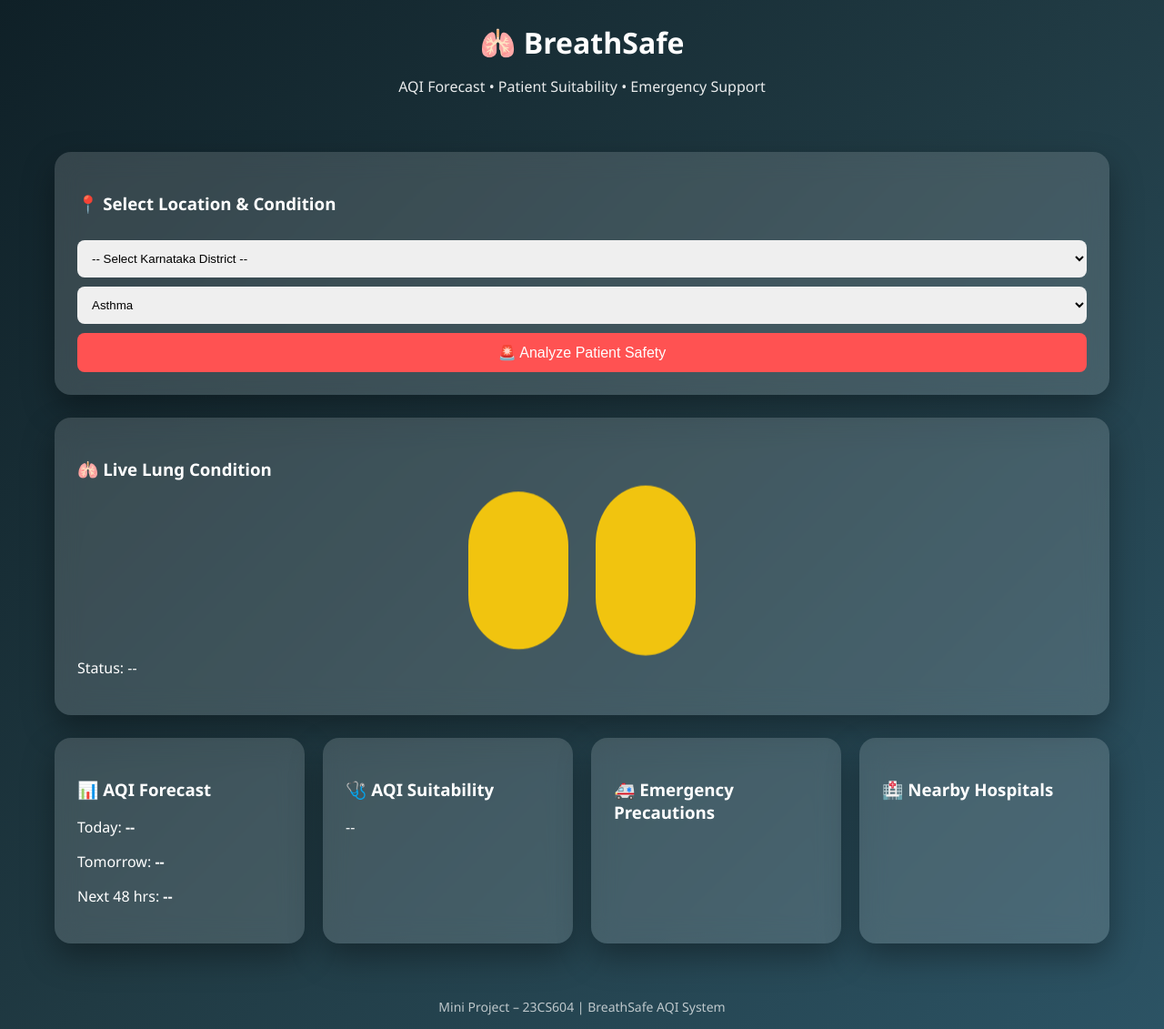
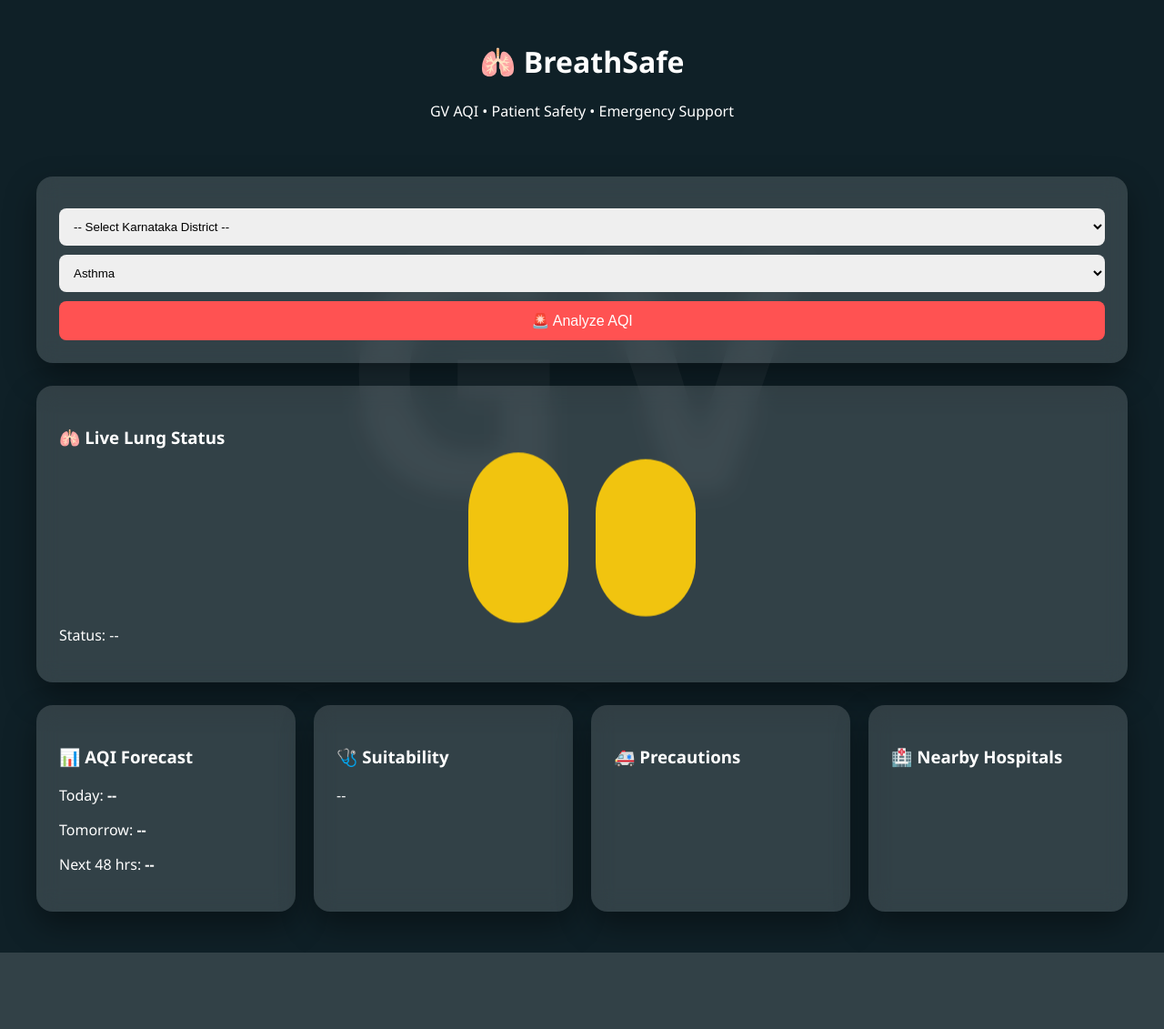
Before and after one commit to GowthamVeeraiah/Mini-Project-AQI, a Flask app: page / in a window 1280 px wide. Shown: the whole page at 91% size. After the commit the page ends 1047 px from the top, so only its background shows below. Run offline with Flask 3, Linux system fonts and the light colour scheme.

Commit message:
Update title and improve styling in index.html

```diff
--- a/templates/index.html
+++ b/templates/index.html
@@ -2,25 +2,36 @@
 <html lang="en">
 <head>
 <meta charset="UTF-8">
-<title>BreathSafe – AQI Patient Safety System</title>
+<title>BreathSafe – GV AQI System</title>
 
 <style>
-/* ===== BASE ===== */
-*{box-sizing:border-box}
+/* ===== GV BACKGROUND ===== */
 body{
     margin:0;
     font-family:"Segoe UI",sans-serif;
-    background:linear-gradient(135deg,#0f2027,#203a43,#2c5364);
+    background:#0f2027;
     color:white;
+    position:relative;
+    overflow-x:hidden;
 }
+body::before{
+    content:"GV";
+    position:fixed;
+    top:50%;
+    left:50%;
+    transform:translate(-50%,-50%);
+    font-size:28vw;
+    font-weight:900;
+    color:rgba(255,255,255,0.05);
+    z-index:-1;
+    letter-spacing:20px;
+}
+
+/* ===== LAYOUT ===== */
 header{
     text-align:center;
     padding:25px;
 }
-header h1{margin:0}
-header p{opacity:0.9}
-
-/* ===== LAYOUT ===== */
 .container{
     max-width:1200px;
     margin:auto;
@@ -28,17 +39,18 @@ header p{opacity:0.9}
 }
 .card{
     background:rgba(255,255,255,0.15);
-    backdrop-filter:blur(14px);
+    backdrop-filter:blur(12px);
     border-radius:18px;
     padding:25px;
     margin-bottom:25px;
-    box-shadow:0 15px 35px rgba(0,0,0,0.35);
+    box-shadow:0 15px 35px rgba(0,0,0,0.4);
 }
 .grid{
     display:grid;
     grid-template-columns:repeat(auto-fit,minmax(260px,1fr));
     gap:20px;
 }
+
 select,button{
     width:100%;
     padding:12px;
@@ -52,21 +64,19 @@ button{
     font-size:16px;
     cursor:pointer;
 }
-button:hover{opacity:0.9}
 
 /* ===== LUNGS ===== */
 .lungs{
     display:flex;
     justify-content:center;
     gap:30px;
-    margin:15px 0;
 }
 .lung{
     width:110px;
     height:160px;
     border-radius:60px;
     background:#f1c40f;
-    animation:breath 3s infinite ease-in-out;
+    animation:breath 3s infinite;
 }
 .lung.right{animation-delay:1.5s}
 
@@ -79,28 +89,17 @@ button:hover{opacity:0.9}
 .moderate{background:#f1c40f!important}
 .poor{
     background:#e74c3c!important;
-    animation:shake 0.5s infinite;
+    animation:shake .5s infinite;
 }
 @keyframes shake{
     0%{transform:translateX(0)}
-    25%{transform:translateX(-4px)}
-    50%{transform:translateX(4px)}
-    75%{transform:translateX(-4px)}
+    50%{transform:translateX(5px)}
     100%{transform:translateX(0)}
 }
 
-/* ===== LISTS ===== */
 ul{padding-left:18px}
-li{margin-bottom:8px}
-small{opacity:0.85}
-
-/* ===== FOOTER ===== */
-footer{
-    text-align:center;
-    padding:15px;
-    opacity:0.7;
-    font-size:14px;
-}
+li{margin-bottom:10px}
+small{opacity:.85}
 </style>
 </head>
 
@@ -108,25 +107,22 @@ footer{
 
 <header>
 <h1>🫁 BreathSafe</h1>
-<p>AQI Forecast • Patient Suitability • Emergency Support</p>
+<p>GV AQI • Patient Safety • Emergency Support</p>
 </header>
 
 <div class="container">
 
-<!-- INPUT CARD -->
 <div class="card">
-<h3>📍 Select Location & Condition</h3>
-
 <select id="city">
 <option value="">-- Select Karnataka District --</option>
 <script>
 [
-"Bagalkote","Ballari","Belagavi","Bengaluru Rural","Bengaluru Urban",
-"Bidar","Chamarajanagar","Chikkaballapura","Chikkamagaluru",
-"Chitradurga","Dakshina Kannada","Davanagere","Dharwad","Gadag",
-"Hassan","Haveri","Kalaburagi","Kodagu","Kolar","Koppal","Mandya",
-"Mysuru","Raichur","Ramanagara","Shivamogga","Tumakuru","Udupi",
-"Uttara Kannada","Vijayanagara","Vijayapura","Yadgir"
+"Bagalkote","Ballari","Belagavi","Bengaluru Rural","Bengaluru Urban","Bidar",
+"Chamarajanagar","Chikkaballapura","Chikkamagaluru","Chitradurga",
+"Dakshina Kannada","Davanagere","Dharwad","Gadag","Hassan","Haveri",
+"Kalaburagi","Kodagu","Kolar","Koppal","Mandya","Mysuru","Raichur",
+"Ramanagara","Shivamogga","Tumakuru","Udupi","Uttara Kannada",
+"Vijayanagara","Vijayapura","Yadgir"
 ].forEach(d=>document.write(`<option>${d}</option>`));
 </script>
 </select>
@@ -138,12 +134,11 @@ footer{
 <option>Allergic Rhinitis</option>
 </select>
 
-<button onclick="analyze()">🚨 Analyze Patient Safety</button>
+<button onclick="analyze()">🚨 Analyze AQI</button>
 </div>
 
-<!-- LUNG STATUS -->
 <div class="card">
-<h3>🫁 Live Lung Condition</h3>
+<h3>🫁 Live Lung Status</h3>
 <div class="lungs">
 <div class="lung" id="lungL"></div>
 <div class="lung right" id="lungR"></div>
@@ -151,7 +146,6 @@ footer{
 <p id="statusText">Status: --</p>
 </div>
 
-<!-- INFO GRID -->
 <div class="grid">
 
 <div class="card">
@@ -162,12 +156,12 @@ footer{
 </div>
 
 <div class="card">
-<h3>🩺 AQI Suitability</h3>
+<h3>🩺 Suitability</h3>
 <p id="suitability">--</p>
 </div>
 
 <div class="card">
-<h3>🚑 Emergency Precautions</h3>
+<h3>🚑 Precautions</h3>
 <ul id="precautions"></ul>
 </div>
 
@@ -179,28 +173,14 @@ footer{
 </div>
 </div>
 
-<footer>
-Mini Project – 23CS604 | BreathSafe AQI System
-</footer>
-
 <script>
-const city=document.getElementById("city");
-const condition=document.getElementById("condition");
-const lungL=document.getElementById("lungL");
-const lungR=document.getElementById("lungR");
-
 function analyze(){
-    if(city.value===""){
-        alert("Please select a district");
-        return;
-    }
-
 fetch("/getAQI",{
 method:"POST",
 headers:{"Content-Type":"application/json"},
 body:JSON.stringify({
-            city: city.value,
-            condition: condition.value
+city:city.value,
+condition:condition.value
 })
 })
 .then(res=>res.json())
@@ -208,7 +188,6 @@ function analyze(){
 today.innerText=data.today;
 tomorrow.innerText=data.tomorrow;
 next48.innerText=data.next48;
-
 statusText.innerText="Status: "+data.status;
 suitability.innerText=data.suitability;
 
@@ -226,8 +205,7 @@ function analyze(){
 <li>
 <b>${h.name}</b><br>
 <small>${h.address}</small>
-                </li>
-            `;
+</li>`;
 });
 });
 }
```
Lines whose indentation alone changed are shown as unchanged.
